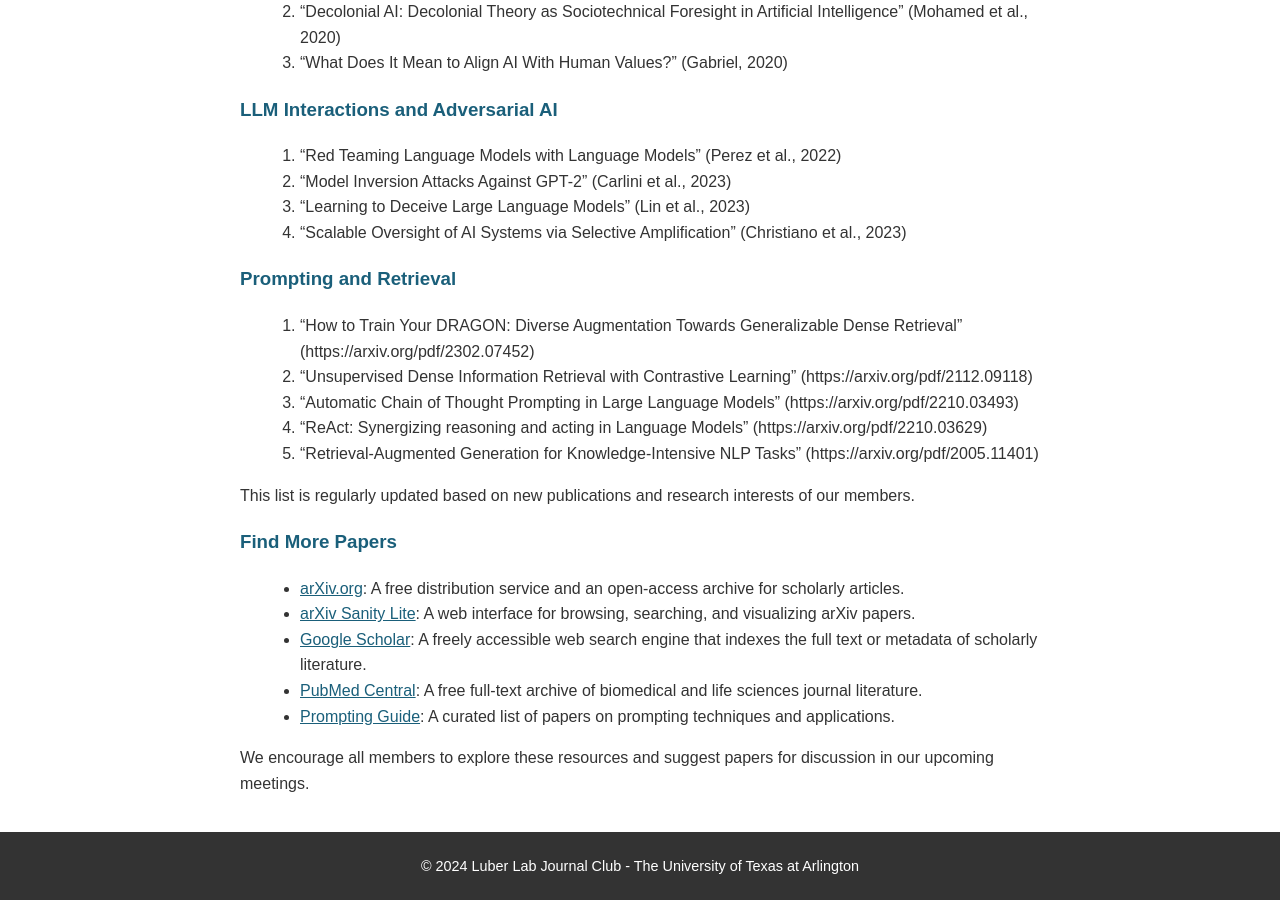
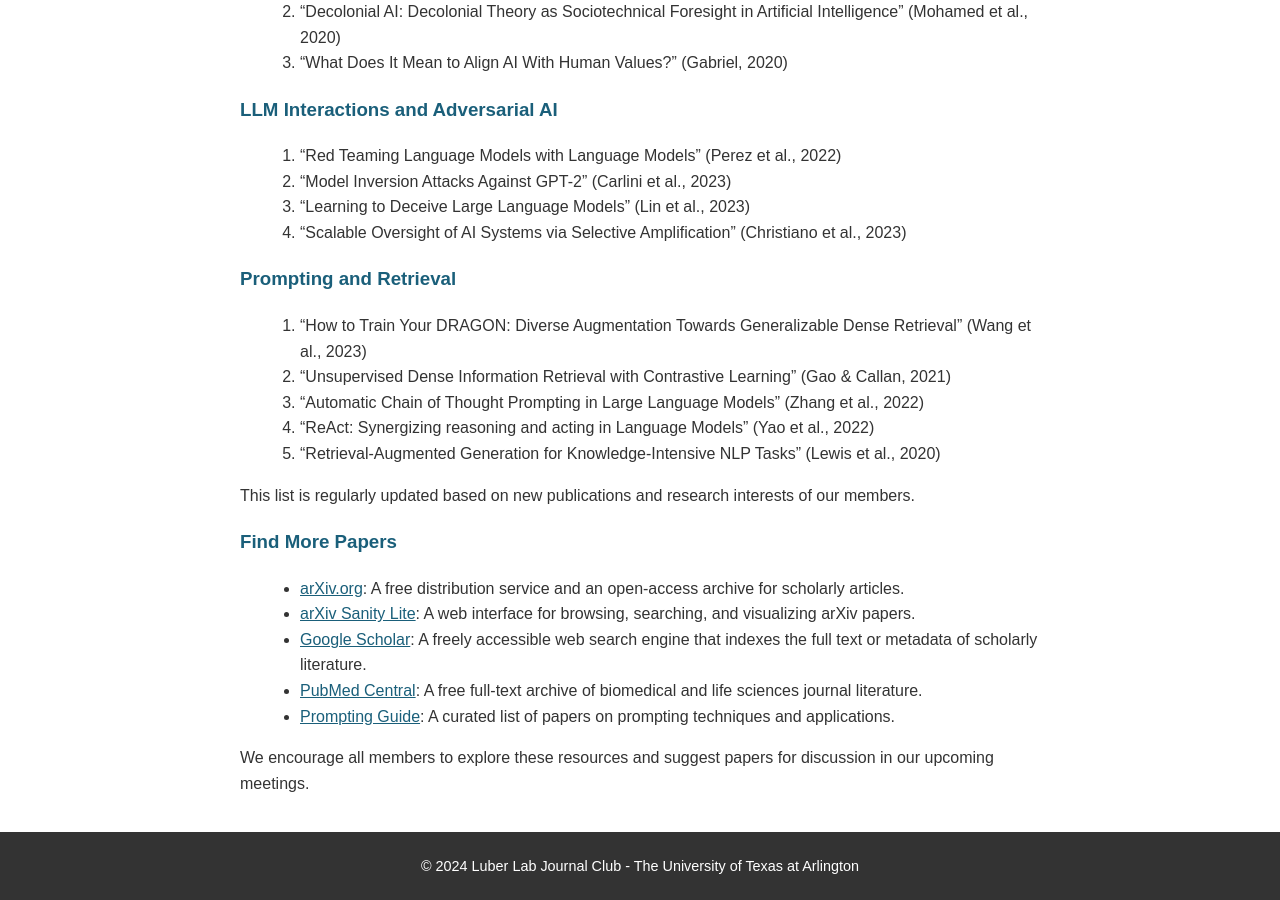
Before and after one commit to facevoid/luberlab-journal-club, a Jekyll site: the page built from papers.md, in a window 1280 px wide and 900 px high, scrolled down 1381 px. Built offline with Jekyll 4.4.1, drawn with Linux system fonts in a browser that asks for light colours.

Commit message:
Update prompting papers

```diff
--- a/papers.md
+++ b/papers.md
@@ -49,11 +49,11 @@ Below is a curated list of recent and influential papers grouped by research are
 4. "Scalable Oversight of AI Systems via Selective Amplification" (Christiano et al., 2023)
 
 ### Prompting and Retrieval
-1. "How to Train Your DRAGON: Diverse Augmentation Towards Generalizable Dense Retrieval" (https://arxiv.org/pdf/2302.07452)
-2. "Unsupervised Dense Information Retrieval with Contrastive Learning" (https://arxiv.org/pdf/2112.09118)
-3. "Automatic Chain of Thought Prompting in Large Language Models" (https://arxiv.org/pdf/2210.03493)
-4. "ReAct: Synergizing reasoning and acting in Language Models" (https://arxiv.org/pdf/2210.03629)
-5. "Retrieval-Augmented Generation for Knowledge-Intensive NLP Tasks" (https://arxiv.org/pdf/2005.11401)
+1. "How to Train Your DRAGON: Diverse Augmentation Towards Generalizable Dense Retrieval" (Wang et al., 2023)
+2. "Unsupervised Dense Information Retrieval with Contrastive Learning" (Gao & Callan, 2021)
+3. "Automatic Chain of Thought Prompting in Large Language Models" (Zhang et al., 2022)
+4. "ReAct: Synergizing reasoning and acting in Language Models" (Yao et al., 2022)
+5. "Retrieval-Augmented Generation for Knowledge-Intensive NLP Tasks" (Lewis et al., 2020)
 
 This list is regularly updated based on new publications and research interests of our members.
 
```
